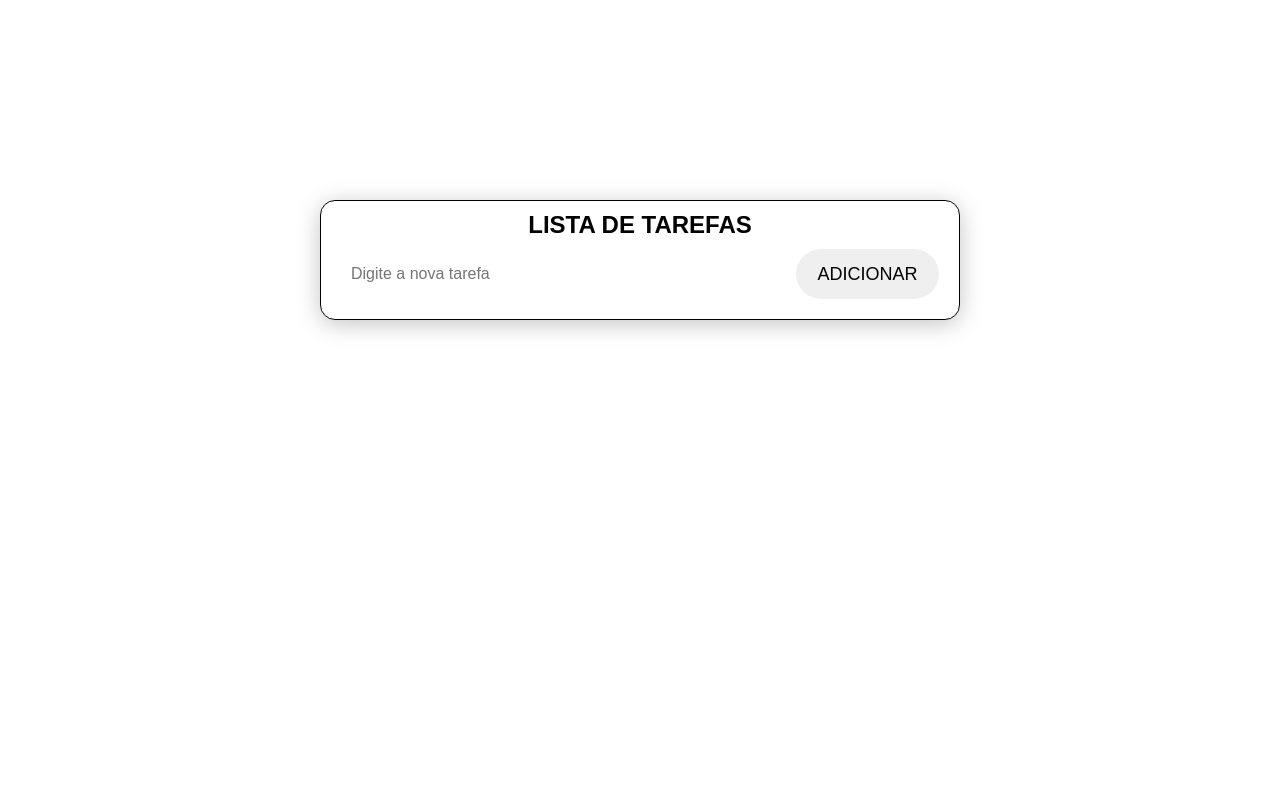
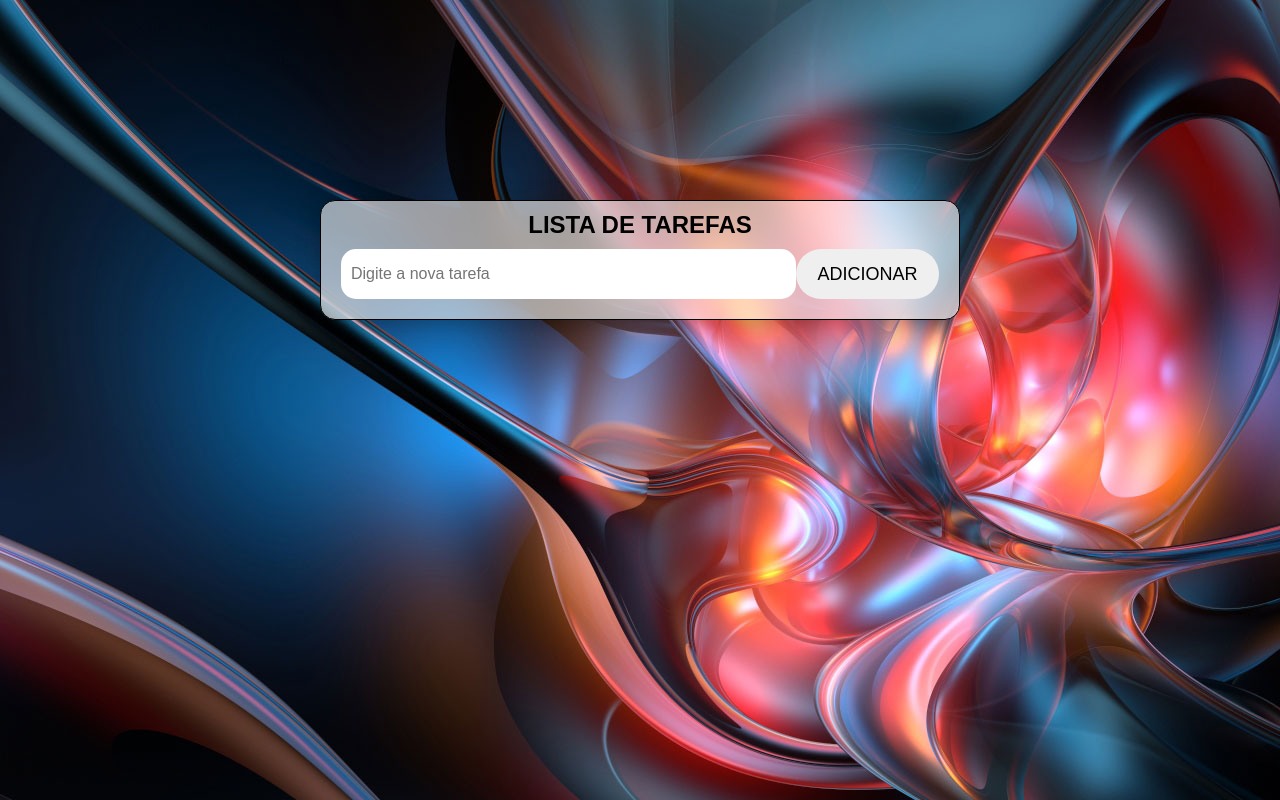
Before and after one commit to ibrunoc/ToDoList, a plain HTML site: page index.html in a window 1280 px wide. Drawn offline with Linux system fonts and the light colour scheme; the site is published under a folder, as on GitHub Pages, so addresses that start at the root find nothing.

Commit message:
finalizando

```diff
--- a/css/style.css
+++ b/css/style.css
@@ -7,7 +7,7 @@
 }
 
 body{
-  background-image: url("/ToDoList/css/img/backgroundImg.jpg");
+  background-image: url("img/backgroundImg.jpg");
 }
 
 .container{
```
